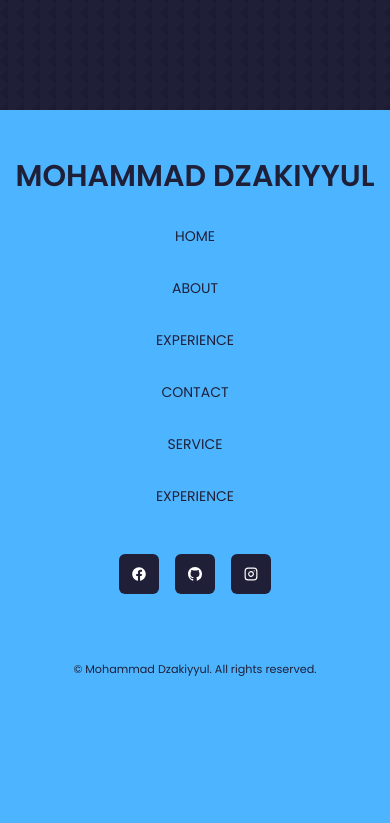
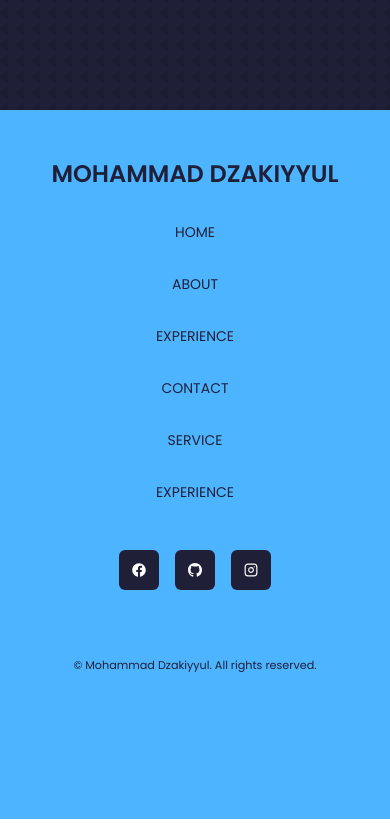
Before and after one commit to zuhalcode/nextjs-portfolio, a Next.js app: page / in a window 390 px wide. Shown: the part 6587-7410 px from the top of the page. Built offline with nearby package versions, Linux system fonts and the light colour scheme.

Commit message:
fix footer

```diff
--- a/components/Footer.jsx
+++ b/components/Footer.jsx
@@ -25,7 +25,7 @@ export default function Footer() {
     <footer className="mt-28 bg-color-primary py-12 text-center text-sm">
       <a
         href="#"
-        className=" mb-8 inline-block text-3xl font-semibold uppercase text-color-bg"
+        className=" mb-8 inline-block text-2xl font-semibold uppercase text-color-bg sm:text-3xl"
       >
         Mohammad Dzakiyyul
       </a>
```
